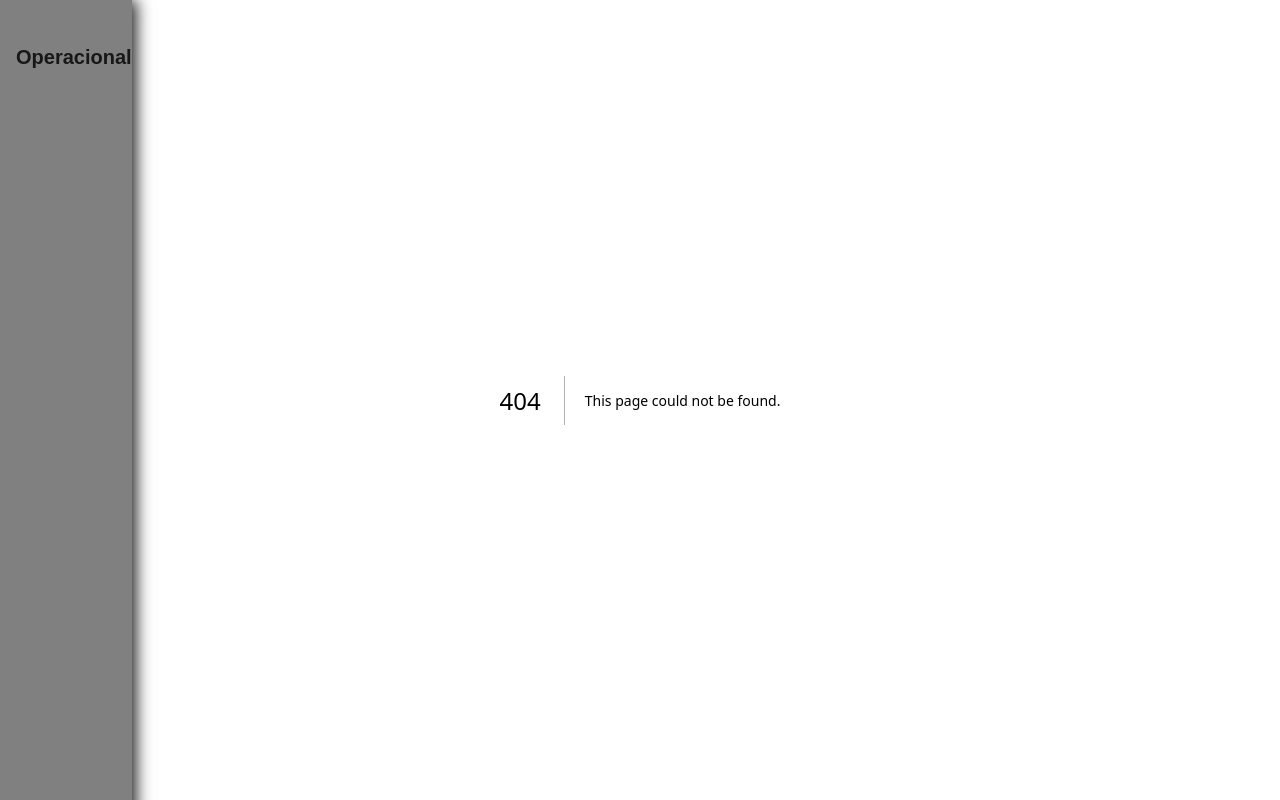
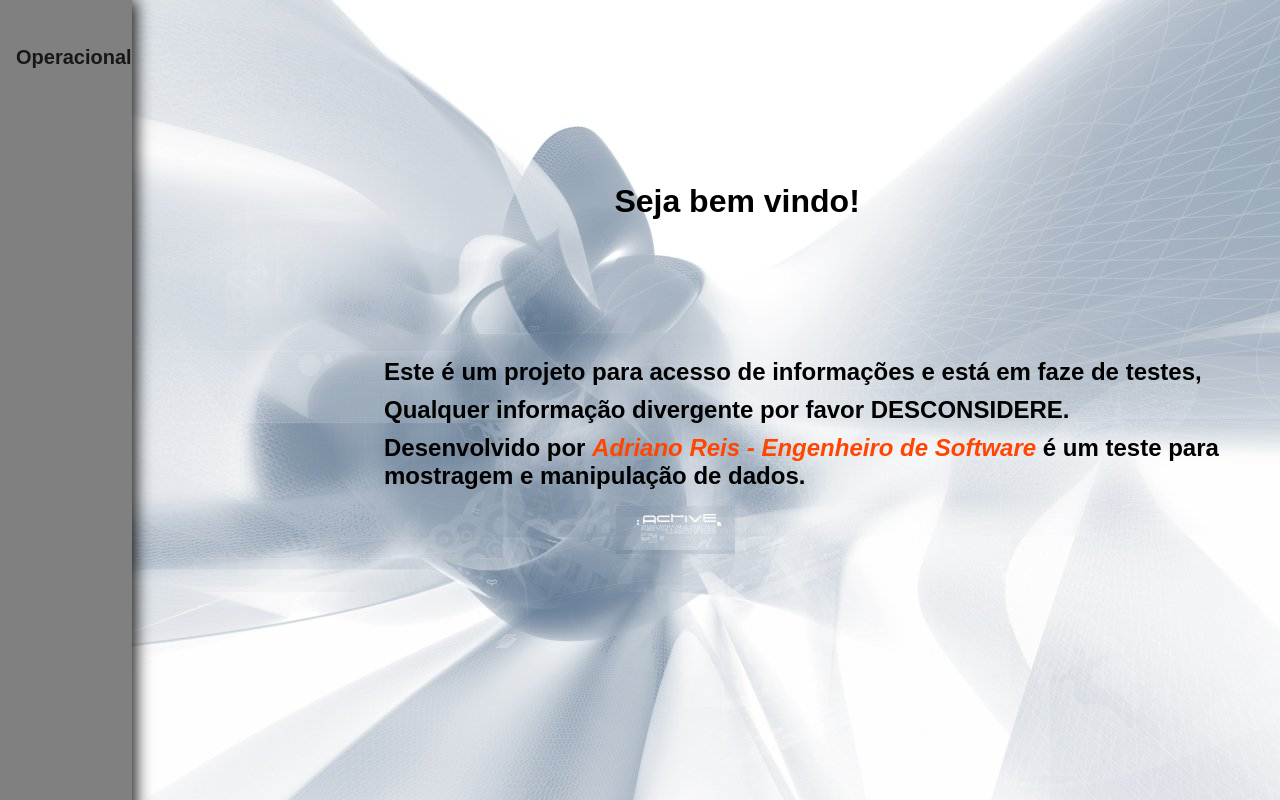
Before and after one commit to Adriano-Reis-Eng/projeto-next-operacional, a Next.js app: page /sobre in a window 1280 px wide. Before the commit this address had no page. Built offline with nearby package versions, Linux system fonts and the light colour scheme; a web font is replaced by a local one.

Commit message:
Página sobre

```diff
--- a/src/app/cadastrar/page.tsx
+++ b/src/app/cadastrar/page.tsx
@@ -84,7 +84,7 @@ export default function Cadastro() {
                 <div className={styles.container}>
                     <form onSubmit={handleSubmit} className={styles.cadForm}>
                         <div className={styles.formGroup}>
-                            <h1 className={styles.title}>Cadastre sua senha</h1>
+                            <h1 className={styles.title}>Altere a sua senha</h1>
                             <label htmlFor="cracha" className={styles.label} style={{ color: crachaValido ? 'green' : 'red' }}>Crachá:</label>
                             <input
                                 id="cracha"
--- a/src/app/escalas/page.tsx
+++ b/src/app/escalas/page.tsx
@@ -47,7 +47,7 @@ export default function EscalaPage() {
                 });
                 const result = await response.json();
                 if (result.success == false) {
-                    setMessage('Sem periodo de férias programado.');
+                    setMessage('Sem escala programada.');
                 }
                 else if (result.success == true) {
                     setLista(result.message);
--- /dev/null
+++ b/src/app/sobre/page.tsx
@@ -0,0 +1,34 @@
+"use client";
+import React from "react";
+
+export default function AvisoForm() {
+    return (
+        <form
+            style={{
+                display: 'flex',
+                flexDirection: 'column',
+                justifyContent: 'center',
+                minHeight: '100vh',
+                margin: 0,
+                gap: 10,
+                width: '100%',
+                backgroundImage: 'url("/imgarquivo.jpg")',
+                backgroundSize: 'cover',
+                backgroundPosition: 'center',
+            }}
+            className="formAviso">
+            <h1 style={{ color: 'black', textAlign: 'start', marginLeft: '48%', marginBottom: '10%' }}>
+                Seja bem vindo!
+            </h1>
+            <h2 style={{ color: 'black', textAlign: 'start', marginLeft: '30%' }}>
+                Este é um projeto para acesso de informações e está em faze de testes,
+            </h2>
+            <h2 style={{ color: 'black', textAlign: 'start', marginLeft: '30%' }}>
+                Qualquer informação divergente por favor DESCONSIDERE.
+            </h2>
+            <h2 style={{ color: 'black', textAlign: 'start', marginLeft: '30%', marginBottom: '10%' }}>
+                Desenvolvido por <span style={{ fontStyle: 'italic', color: '#FF4500' }}>Adriano Reis - Engenheiro de Software</span>  é um teste para mostragem e manipulação de dados.
+            </h2>
+        </form>
+    );
+}
```
